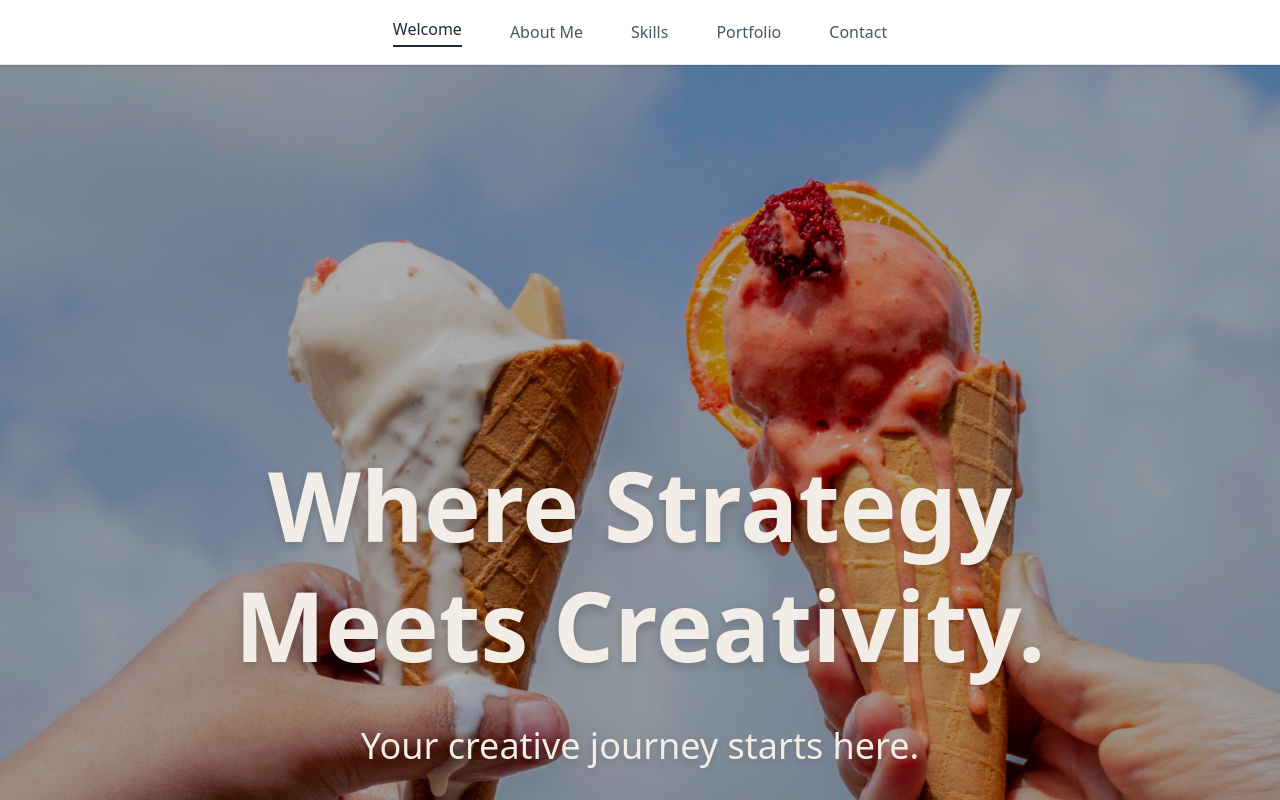
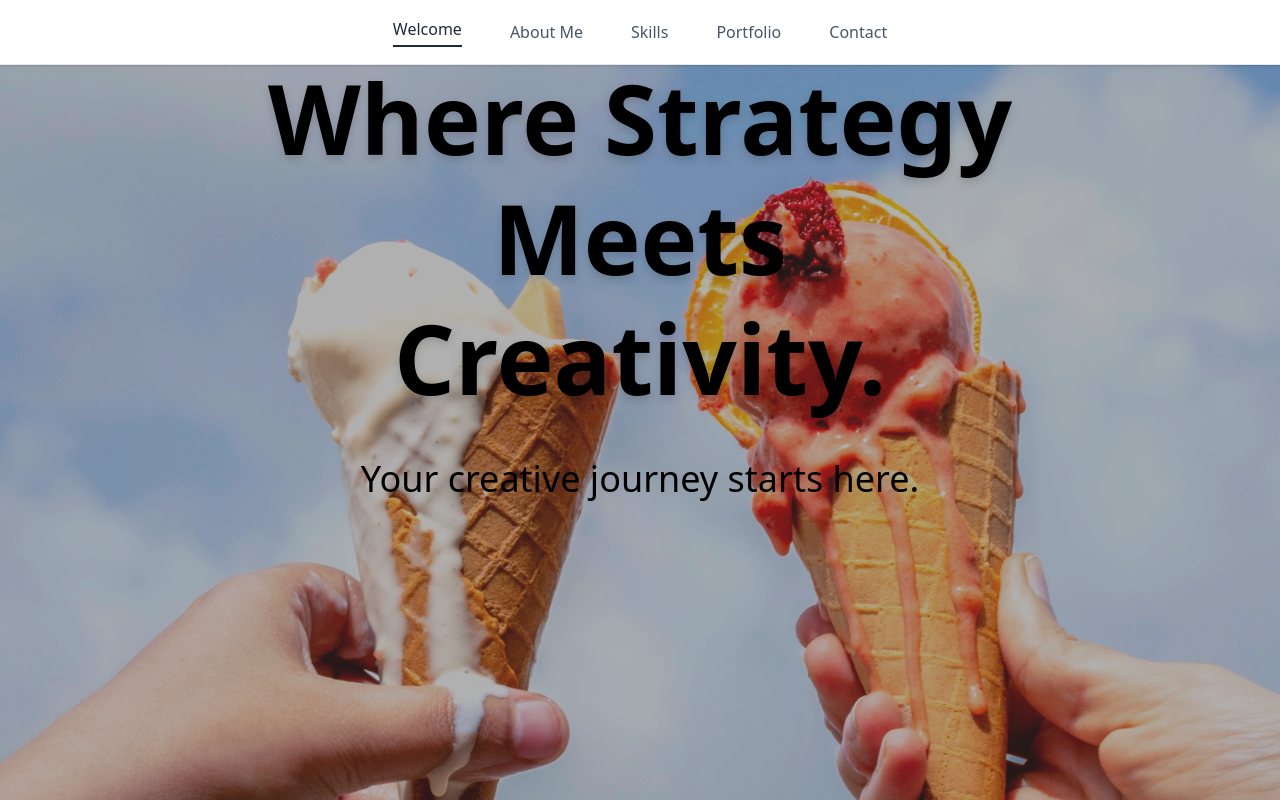
Before and after one commit to neuralpulse/vinshi-profile, a React (Vite) app: page / in a window 1280 px wide. Shown: the top 800 px of the page. Built offline with nearby package versions, Linux system fonts and the light colour scheme.

Commit message:
Corrected Home

```diff
--- a/src/components/Brands.jsx
+++ b/src/components/Brands.jsx
@@ -5,7 +5,7 @@ export default function Brands() {
   return (
     <div className=" bg-[#f3ede7] max-w-full mx-auto px-4 sm:px-6 lg:px-8">
       <div className="text-center mb-1">
-        <h3 className="text-2xl sm:text-3xl md:text-4xl lg:text-5xl font-bold text-[#4d2a2a] uppercase tracking-wide leading-tight pt-5">
+        <h3 className="text-2xl sm:text-3xl md:text-4xl lg:text-4xl font-bold text-[#4d2a2a] uppercase tracking-wide leading-tight pt-5">
           COLLABORATED BRANDS
         </h3>
         <img
--- a/src/components/Footer.jsx
+++ b/src/components/Footer.jsx
@@ -6,7 +6,7 @@ export default function Footer() {
     <footer className="bg-[#f3ede7] py-12" id="contact">
       <div className="max-w-4xl mx-auto px-4 text-center">
         <h3 className="text-3xl md:text-4xl font-bold text-[#4d2a2a] mb-6">
-          Contact Information
+          CONTACT INFORMATION
         </h3>
 
         <a
@@ -19,7 +19,7 @@ export default function Footer() {
         </a>
 
         {/* Contact Info */}
-        <div className="text-lg text-[#4d2a2a] mb-8">
+        <div className="text-lg text-black mb-8">
           <p className="font-semibold">+91 78787 98415</p>
           <p className="font-medium">vinshikajain@gmail.com</p>
         </div>
@@ -27,16 +27,16 @@ export default function Footer() {
         {/* Social Links */}
         <div className="flex justify-center gap-6">
           <a href="https://x.com/vinshikajain?lang=en" aria-label="Twitter">
-            <FaTwitter className="w-10 h-10 text-white bg-black rounded-full p-2 hover:bg-purple-900 transition" />
+            <FaTwitter className="w-10 h-10 text-white bg-black rounded-full p-2 hover:bg-[#4d2a2a] transition" />
           </a>
           <a href="https://www.instagram.com/wix" aria-label="Instagram">
-            <FaInstagram className="w-10 h-10 text-white bg-black rounded-full p-2 hover:bg-purple-900 transition" />
+            <FaInstagram className="w-10 h-10 text-white bg-black rounded-full p-2 hover:bg-[#4d2a2a] transition" />
           </a>
           <a
             href="https://www.linkedin.com/in/vinshika-jain-0297b6165/"
             aria-label="LinkedIn"
           >
-            <FaLinkedin className="w-10 h-10 text-white bg-black rounded-full p-2 hover:bg-purple-900 transition" />
+            <FaLinkedin className="w-10 h-10 text-white bg-black rounded-full p-2 hover:bg-[#4d2a2a] transition" />
           </a>
         </div>
       </div>
--- a/src/components/Hero.jsx
+++ b/src/components/Hero.jsx
@@ -32,16 +32,19 @@ export default function Hero({ sectionRef }) {
       <img
         src={heroImage}
         alt="Hero Background"
-        className="w-full h-auto object-contain"
+        className="w-full h-auto object-contain brightness-110 contrast-110 opacity-85"
       />
-      <div className="absolute inset-0 bg-black/30 pointer-events-none"></div>{" "}
-      {/* Slightly darker overlay for readability */}
-      <div className="absolute inset-0 flex items-center justify-center text-center px-4 sm:px-6 md:px-8 lg:px-12">
-        <div className="max-w-5xl mx-auto text-white">
-          <h1 className="text-4xl sm:text-5xl md:text-6xl lg:text-7xl xl:text-8xl font-extrabold mb-4 sm:mb-6 md:mb-8 text-[#f3ede7] leading-tight drop-shadow-lg">
-            Where Strategy Meets Creativity.
+      <div className="absolute inset-0 bg-black/30 pointer-events-none"></div>
+      <div
+        className="absolute top-1/5 left-0 w-full flex flex-col items-center justify-center text-center px-4 sm:px-6 md:px-8 lg:px-12 md:top-1/5 md:items-center md:justify-center"
+        style={{ transform: "translateY(-50%)" }}
+      >
+        <div className="max-w-5xl mx-auto text-[#000000]">
+          <h1 className="text-4xl sm:text-5xl md:text-6xl lg:text-7xl xl:text-8xl font-extrabold mb-4 sm:mb-6 md:mb-8 leading-tight drop-shadow-lg">
+            Where Strategy <span className="block">Meets</span>
+            <span className="block">Creativity.</span>
           </h1>
-          <p className="text-lg sm:text-xl md:text-2xl lg:text-3xl xl:text-4xl text-[#f3ede7] leading-relaxed drop-shadow-md">
+          <p className="text-lg sm:text-xl md:text-2xl lg:text-3xl xl:text-4xl leading-relaxed ">
             Your creative journey starts here.
           </p>
         </div>
--- a/src/components/Testimonials.jsx
+++ b/src/components/Testimonials.jsx
@@ -32,10 +32,10 @@ export default function Testimonials() {
       className="bg-[#f3ede7]  py-16 sm:py-20 md:py-24 mb-1"
       id="testimonials"
     >
+      <h3 className="text-2xl sm:text-3xl md:text-4xl font-bold text-[#4d2a2a] mb-10 sm:mb-12 text-center uppercase tracking-wide leading-tight pt-5">
+        TESTIMONIALS
+      </h3>
       <div className="max-w-6xl mx-auto px-4 sm:px-6 lg:px-8">
-        <h3 className="text-2xl sm:text-3xl md:text-4xl font-bold text-[#4d2a2a] mb-10 sm:mb-12 text-center uppercase tracking-wide">
-          TESTIMONIALS
-        </h3>
         <div className="bg-[#ffffff]  border-gray-200 rounded-xl p-6 sm:p-8 md:p-10 shadow-lg flex flex-col md:flex-row items-center justify-between gap-6 sm:gap-8">
           <button
             onClick={prev}
```
